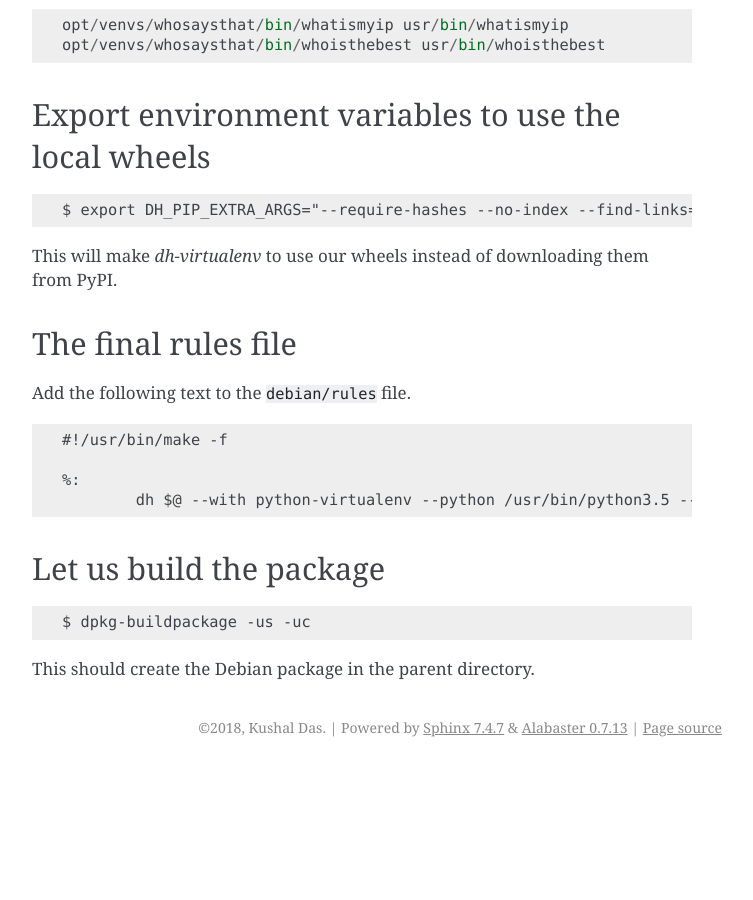
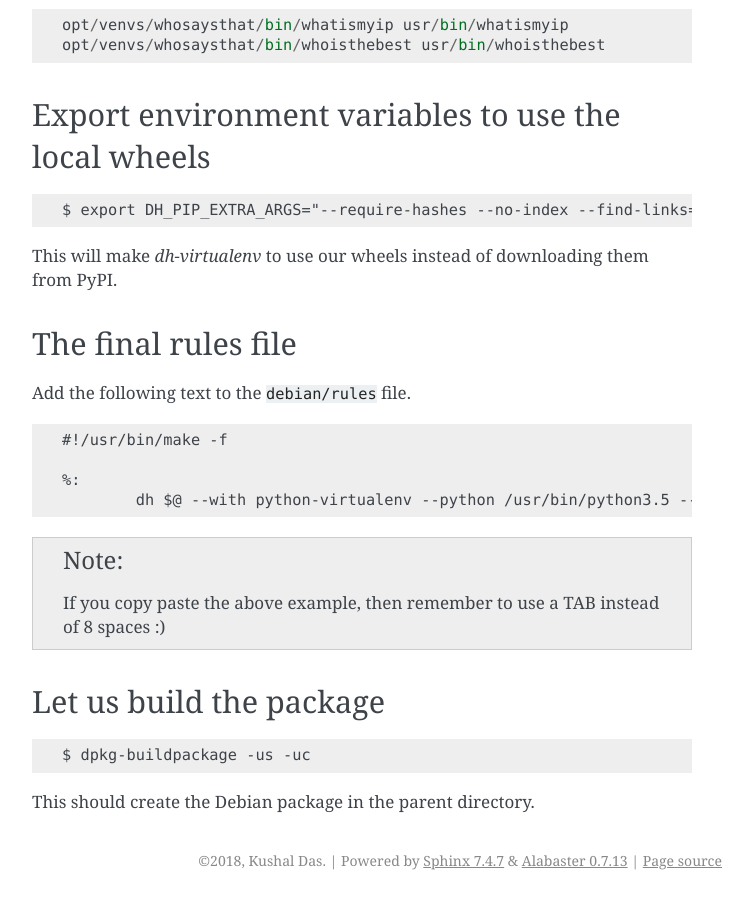
Before and after one commit to freedomofpress/securedrop-debian-packaging-guide, a Sphinx documentation site: the page built from docs/internalpackaging.rst, in a window 1280 px wide and 900 px high, scrolled down 3730 px. Shown: the whole window, without its empty margins (388-1141 px from the left). Built offline with Sphinx 7.4.7, drawn with Linux system fonts in a browser that asks for light colours; before the commit the page ends 4497 px from its top, so only the background shows below that.

Commit message:
Adds note on TAB

```diff
--- a/docs/internalpackaging.rst
+++ b/docs/internalpackaging.rst
@@ -223,6 +223,7 @@ Add the following text to the ``debian/rules`` file.
     %:
             dh $@ --with python-virtualenv --python /usr/bin/python3.5 --setuptools
 
+.. note:: If you copy paste the above example, then remember to use a TAB instead of 8 spaces :)
 
 Let us build the package
 -------------------------
```
